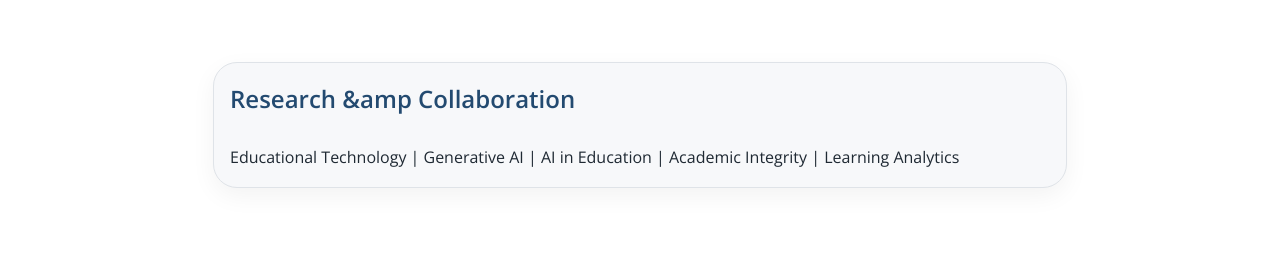
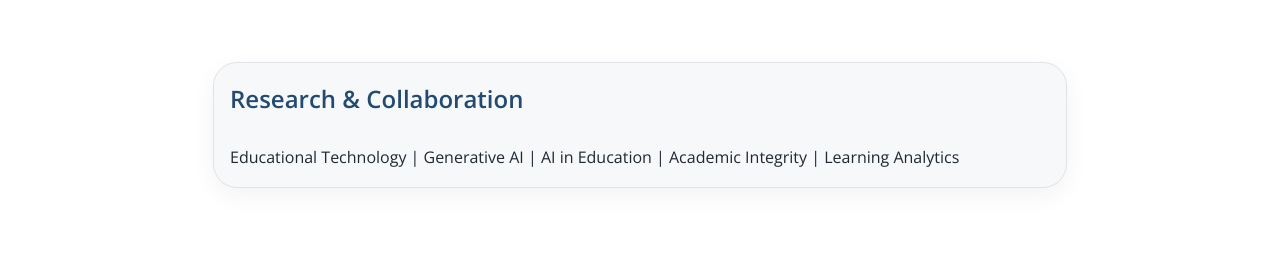
Before and after one commit to dahalsubodh/dahalsubodh.github.io, a Jekyll site: the page built from index.md, in a window 1280 px wide and 900 px high, scrolled down 3627 px. Shown: the part 178-457 px from the top of the window. Built offline with Jekyll 4.4.1, drawn with Linux system fonts in a browser that asks for light colours.

Commit message:
Update index.md

```diff
--- a/index.md
+++ b/index.md
@@ -134,6 +134,6 @@ title: Home
 
 <!-- ================= Core Philosophy ================= -->
 <section class="mission">
-  <h2> Research &amp Collaboration</h2>
+  <h2> Research & Collaboration</h2>
     Educational Technology | Generative AI | AI in Education | Academic Integrity | Learning Analytics
 </section>
```
